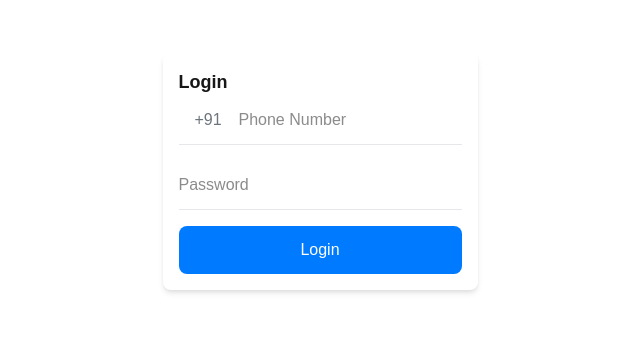
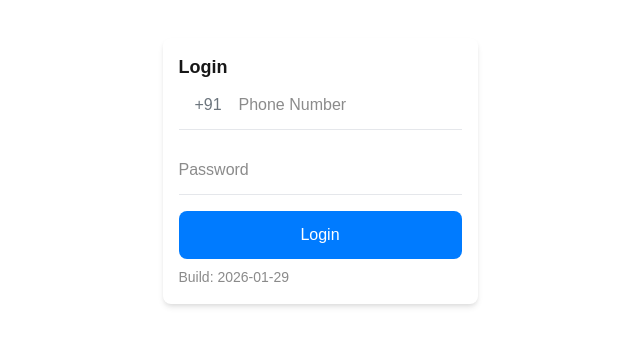
Before and after one commit to HarshK99/followup_web, a Next.js app: page /auth/login in a window 1280 px wide. Shown: the part 245-590 px from the top of the page, without its empty margins (320-960 px from the left). Built offline with nearby package versions, Linux system fonts and the light colour scheme; no server answers.

Commit message:
Fix production UI updates by cleaning .next before deploy and add build marker

```diff
--- a/app/auth/login/page.tsx
+++ b/app/auth/login/page.tsx
@@ -66,6 +66,7 @@ export default function LoginPage() {
         </div>
         {error && <Text color="danger">{error}</Text>}
         <Button onClick={handleLogin}>Login</Button>
+        <Text size="sm" style={{ marginTop: tokens.spacing[2], opacity: 0.5 }}>Build: 2026-01-29</Text>
       </Card>
     </AuthLayout>
   );
```
